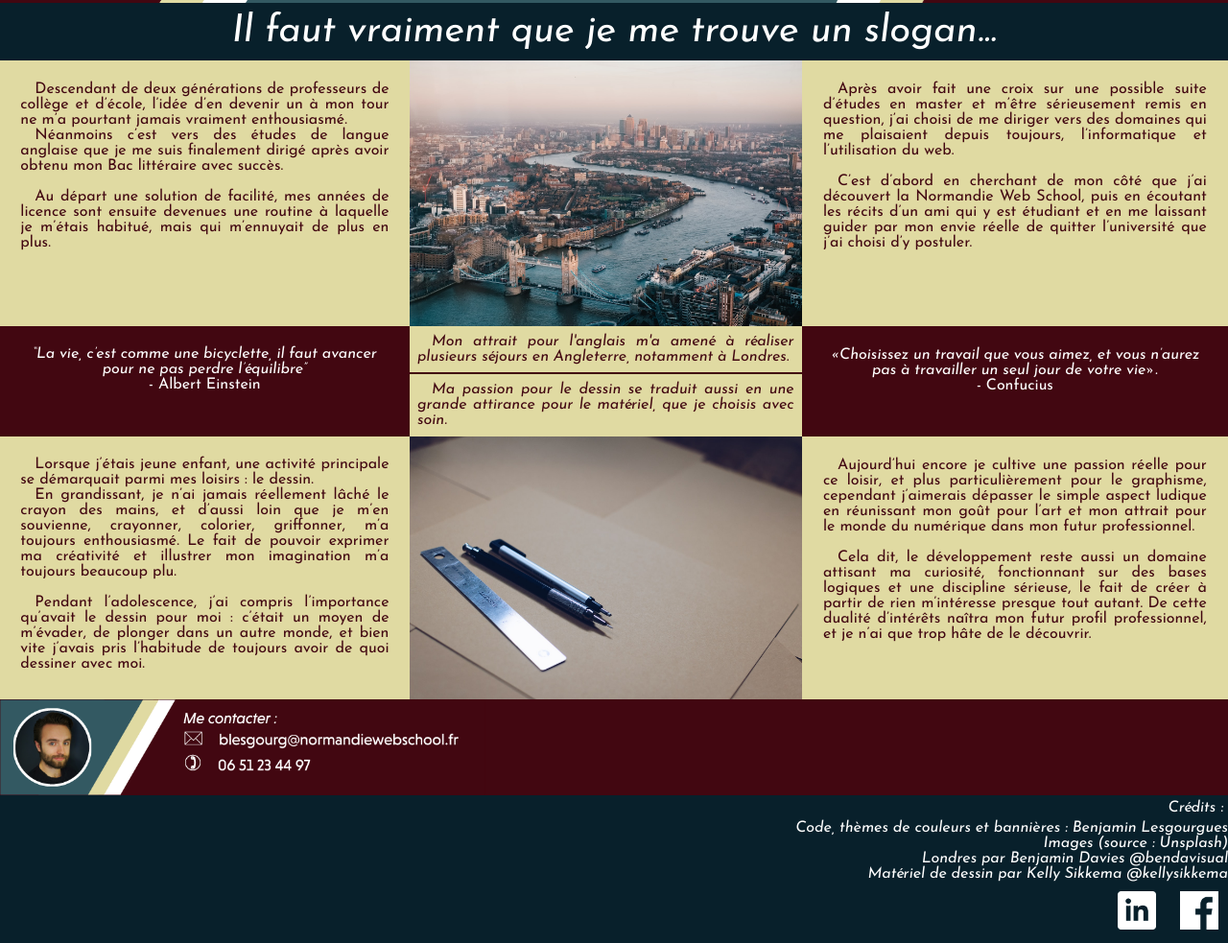
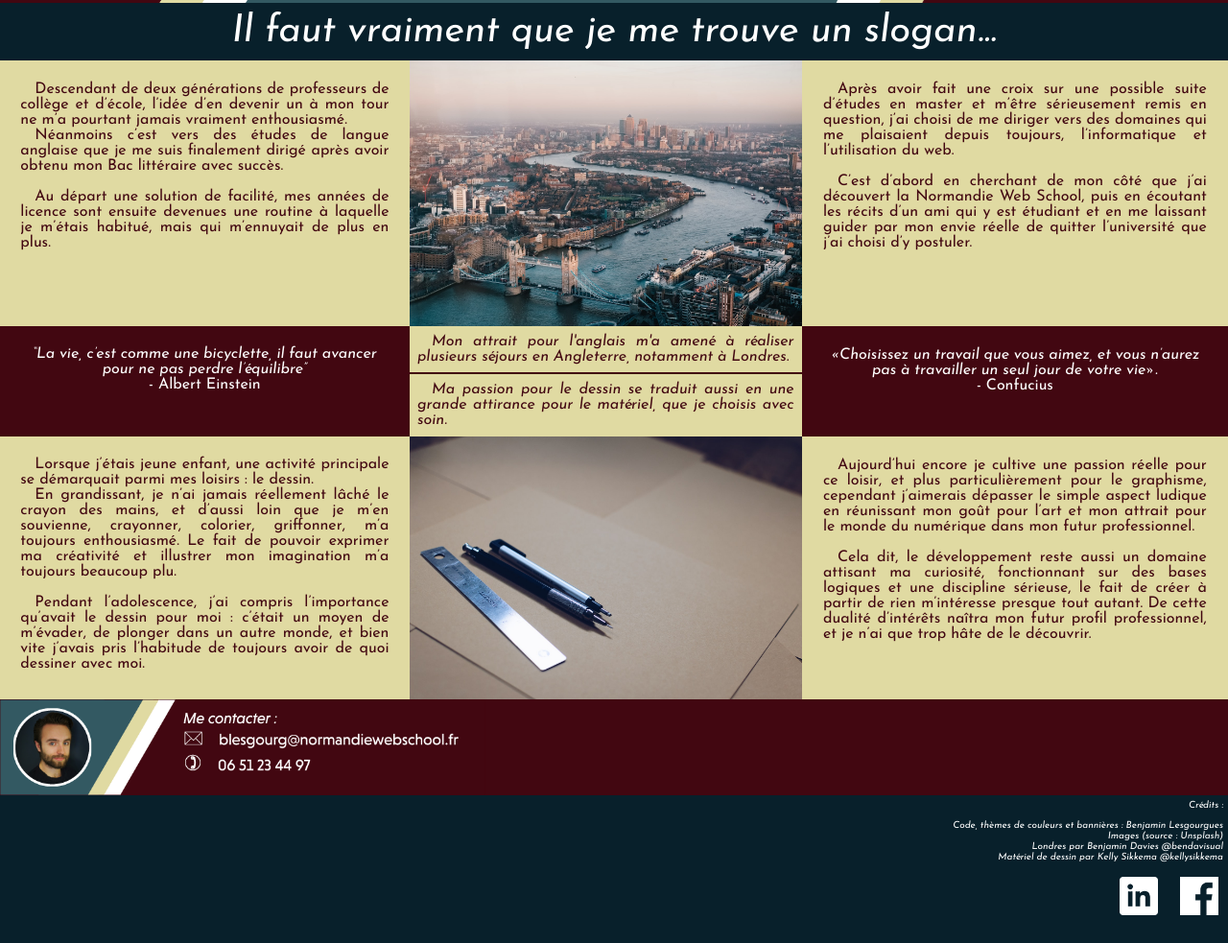
Before and after one commit to Benjamin-Lesgourgues/Page-web-perso-Benjamin, a plain HTML site: page index.html in a window 1280 px wide. Shown: the part 265-1248 px from the top of the page at 96% size. Drawn offline with Linux system fonts and the light colour scheme.

Commit message:
tests mise en forme

```diff
--- a/CSS/styles.css
+++ b/CSS/styles.css
@@ -65,12 +65,17 @@ footer {
     text-align: right;
     font-family: 'Josefin Sans', sans-serif;
     font-style: italic;
+    font-size: 10px;
 
 }
 
 .credits{
     padding: 5px;
     color: white;
+}
+
+.creditlist{
+    padding:5px;
 }
 
 a {
```
